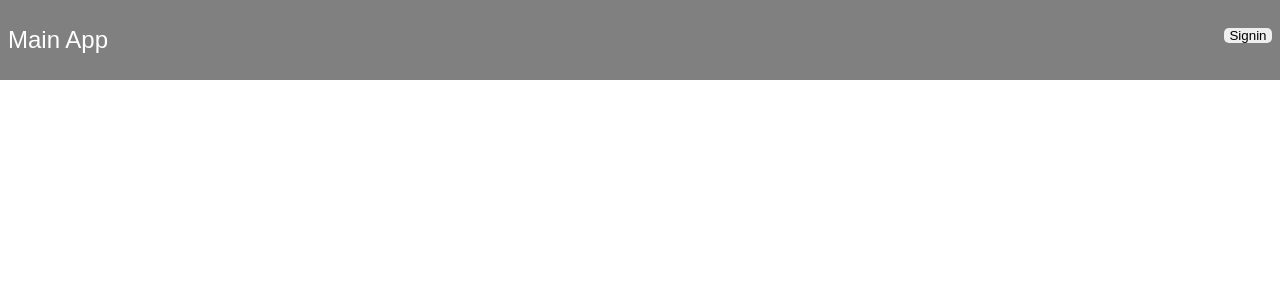
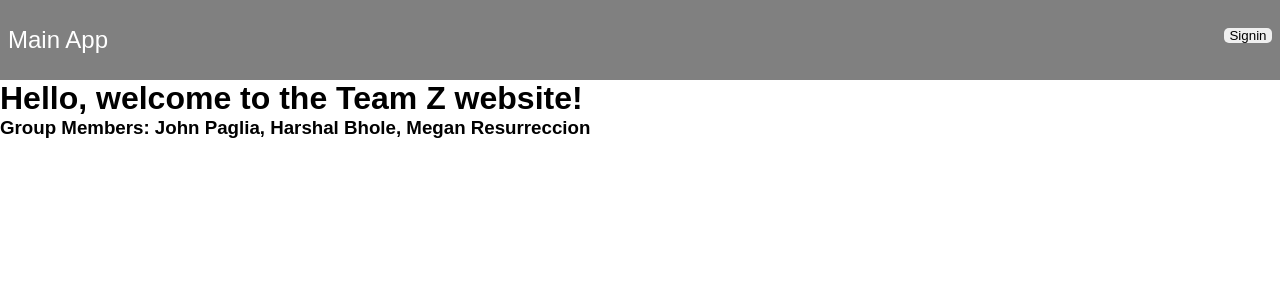
Before and after one commit to DragonFish55/sprintproject, a React (Create React App) app: page / in a window 1280 px wide. Shown: the top 300 px of the page. Built offline with nearby package versions, Linux system fonts and the light colour scheme.

Commit message:
Add welcome message to landing page

```diff
--- a/src/components/LandingPage/LandingPage.js
+++ b/src/components/LandingPage/LandingPage.js
@@ -16,6 +16,10 @@ function LandingPage(props) {
         <div className='mainpage'>
           <div className = "title"><p></p></div>
           <div className = "title"><p></p></div>
+          <div class="center">
+            <h1>Hello, welcome to the Team Z website!</h1>
+            <h3>Group Members: John Paglia, Harshal Bhole, Megan Resurreccion</h3>
+          </div>
         </div>
 
     </div>
```
